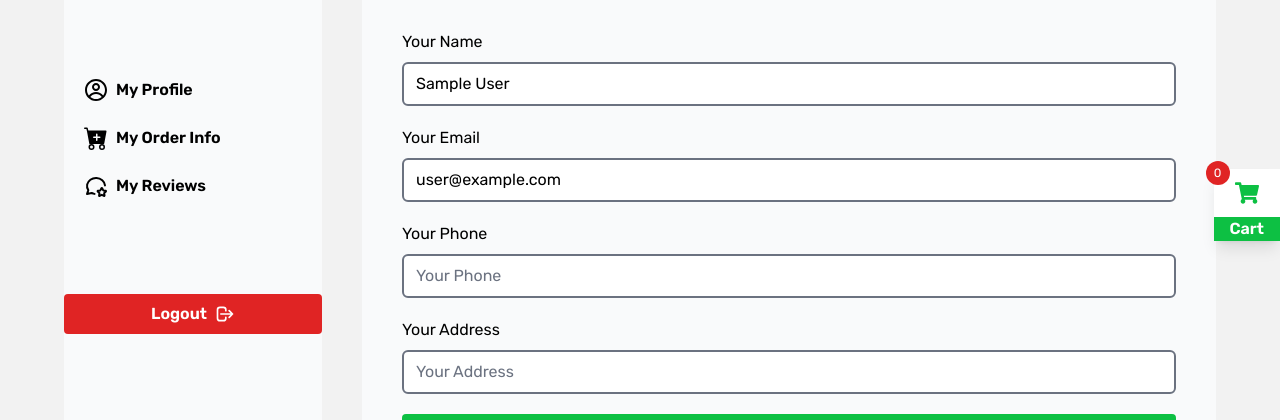
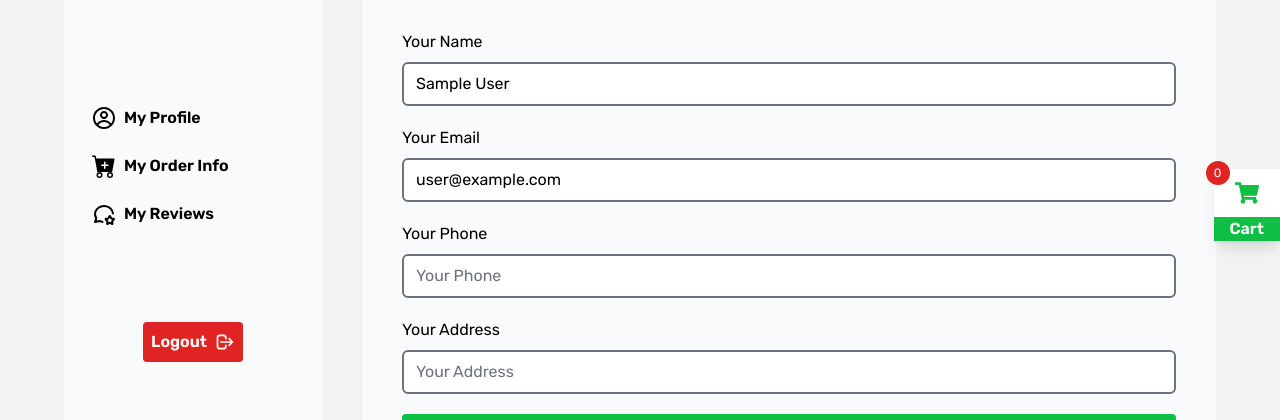
Before and after one commit to nimurr/bongoBuy, a React (Vite) app: page /profile in a window 1280 px wide. Shown: the part 191-611 px from the top of the page. Built offline with nearby package versions, Linux system fonts and the light colour scheme; no server answers; sample sign-in values are in the browser's storage.

Commit message:
All Up to date now

```diff
--- a/src/Pages/Profile/Profile.jsx
+++ b/src/Pages/Profile/Profile.jsx
@@ -1,5 +1,5 @@
 import { useContext } from "react";
-import {  BsCartPlusFill } from "react-icons/bs";
+import { BsCartPlusFill } from "react-icons/bs";
 import { CgProfile } from "react-icons/cg";
 import { TbMessageCircleStar } from "react-icons/tb";
 import { NavLink, Outlet } from "react-router-dom";
@@ -9,10 +9,11 @@ import { HiOutlineLogout } from "react-icons/hi";
 
 export default function Profile() {
 
-  const {logOut} = useContext(AuthContext)
+  const { logOut } = useContext(AuthContext)
 
 
-  const handleLogout =()=>{
+  const handleLogout = () => {
+
     logOut();
   }
 
@@ -21,12 +22,11 @@ export default function Profile() {
   return (
     <div className="lg:w-[90%] w-[95%] mx-auto my-10 lg:grid grid-cols-4 gap-10">
       <div className="col-span-1 bg-gray-50 rounded-sm lg:py-20 ">
-        <ul className="flex flex-col gap-2 capitalize">
+        <ul className="flex flex-col  gap-2 capitalize my-5 p-2">
           <NavLink
             to="/profile/profiledetails"
             className={({ isActive }) =>
-              `flex items-center font-semibold py-2 px-5 ${
-                isActive ? "text-white bg-primary" : ""
+              `flex items-center font-semibold py-2 px-5 ${isActive ? "text-white bg-primary" : ""
               }`
             }
           >
@@ -57,9 +57,12 @@ lg:text-2xl"
             />
             My Reviews
           </NavLink>
-          <button onClick={handleLogout} className="p-2 flex items-center gap-2 font-semibold bg-red-600 text-white rounded mt-20 justify-center">Logout
-          <HiOutlineLogout className=" text-xl"/>
-          </button>
+          <div className="">
+            <button onClick={handleLogout} className="p-2 flex items-center gap-2 font-semibold bg-red-600 text-white mx-auto rounded lg:mt-20 justify-center">
+              Logout
+              <HiOutlineLogout className=" text-xl" />
+            </button>
+          </div>
         </ul>
       </div>
 
```
